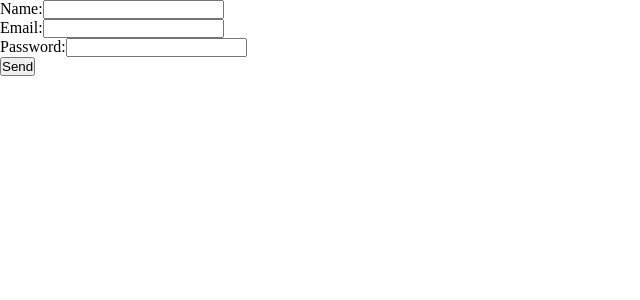
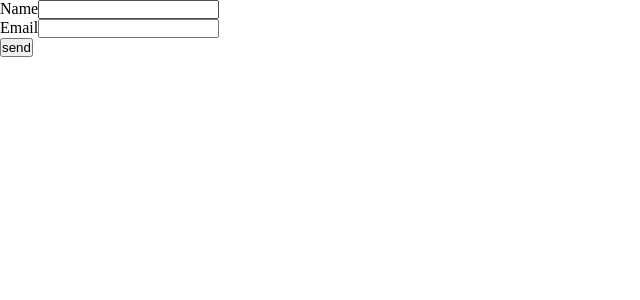
Before and after one commit to dantocome/first_react, a React (Vite) app: page / in a window 1280 px wide. Shown: the top 300 px of the page, without its empty margins (0-640 px from the left). Built offline with nearby package versions, Linux system fonts and the light colour scheme.

Commit message:
all added files

```diff
--- a/package.json
+++ b/package.json
@@ -11,7 +11,8 @@
   },
   "dependencies": {
     "react": "^18.2.0",
-    "react-dom": "^18.2.0"
+    "react-dom": "^18.2.0",
+    "react-hook-form": "^7.49.3"
   },
   "devDependencies": {
     "@types/react": "^18.2.43",
--- a/src/App.jsx
+++ b/src/App.jsx
@@ -13,12 +13,14 @@ import Counter from "./myState/Counter"
 import Lightstate from "./myState/Ison"
 import InputForm from "./myState/Input"
 import LoginRef from "./myState/LoginRef"
+import ContactHook from "./myState/ContactHook"
 
 
 function App() {
  return(
   <>
-  <LoginRef/>
+  <ContactHook/>
+  {/* <LoginRef/> */}
   {/* <Lightstate/>  */}
   {/* <InputForm/> */}
   {/* <Counter/>
--- /dev/null
+++ b/src/myState/ContactHook.css
@@ -0,0 +1,3 @@
+.errors{
+    color: red;
+}
--- /dev/null
+++ b/src/myState/ContactHook.tsx
@@ -0,0 +1,75 @@
+import React from 'react'
+import { useForm } from 'react-hook-form'
+import "./ContactHook.css"
+
+const ContactHook = () => {
+    // const myForm = useForm();
+    // console.log(myForm);
+    const{register, handleSubmit, formState:{errors}} = useForm();
+
+    const onSubmit = (data)=>{
+   console.log(data);
+
+    }
+
+    return(
+      <form onSubmit={handleSubmit(onSubmit)}>
+        <div className="form">
+          <label htmlFor="name">Name</label>
+          <input type="text" id="name"  {...register("name",{required:true, minLength:3})}/>
+          {errors.name?.type==='required' && <p>Name field cannot be empty</p>}
+          {errors.name?.type==='minLength' && <p>Name cannot be less than 3 characters</p>}
+        </div>
+        <div className="form">
+          <label htmlFor="email">Email</label>
+          <input type="text" id="name"  {...register("email",{required:true, minLength:3})}/>
+          {errors.name?.type==='required' && <p>email field cannot be empty</p>}
+        </div>
+        <button type="submit">send</button>
+      </form>
+    )
+
+
+
+
+
+
+
+
+
+
+
+// const{register, handleSubmit, formState:{errors}} = useForm();
+
+//     const onSubmit = (data)=>{
+//       console.log(data);
+//     }
+
+
+
+
+//   return (
+//     <form  onSubmit={handleSubmit(onSubmit)}>
+//     <div className="form">
+//    <label htmlFor="name">Name:</label><br></br>
+//    <input id="name" type="text"  {...register("name", {required:true, minLength:3})} />
+//    {errors.name?.type==='required'&& <p className='errors'>Name field cannot be empty</p>}
+//    {errors.name?.type=== 'minLength' && <p className='errors'>Name cannot be less than 3 characters</p>}
+
+//    </div>
+//    <div className="form">
+//    <label htmlFor="">Email:</label><br></br>
+//    <input type="email"  />
+//    </div>
+//    <div className="form">
+//    <label htmlFor="">Password:</label><br></br>
+//    <input type="password"  />
+//    </div>
+//     <button type="submit">Send</button>
+//    </form>
+
+//   )
+  }
+
+
+export default ContactHook;
--- a/src/myState/LoginRef.tsx
+++ b/src/myState/LoginRef.tsx
@@ -9,38 +9,46 @@ const LoginRef = ()=>{
     const handleSubmit = (event)=>{
        event.preventDefault();
 
-       const nameValue = nameRef.current.value;
-       const emailValue = emailRef.current.value;
-       const passwordValue = passwordRef.current.value;
-       console.log("Name  :"+nameValue);
-       console.log("Email  :"+emailValue);
-       console.log("Password  :"+passwordValue);
+      //  const nameValue = nameRef.current.value;
+      //  const emailValue = emailRef.current.value;
+      //  const passwordValue = passwordRef.current.value;
+      //  console.log("Name  :"+nameValue);
+      //  console.log("Email  :"+emailValue);
+      //  console.log("Password  :"+passwordValue);
 
 
-    //    if(nameRef.current !==null)
-    //    users.name = nameRef.current.value;
+       if(nameRef.current !==null)
+       users.name = nameRef.current.value;
 
-    //    if(emailRef.current !==null)
-    //    users.name = emailRef.current.value;
+       if(emailRef.current !==null)
+       users.email = emailRef.current.value;
 
-    //    if(passwordRef.current !==null)
-    //    users.name = passwordRef.current.value;
-    //    console.log(users);
+       if(passwordRef.current !==null)
+       users.password = passwordRef.current.value;
+       console.log(users);
+      localStorage.setItem("inputValues", JSON.stringify(users));
+
+      const usersData = JSON.parse(localStorage.getItem("inputValues"));
+
+      console.log(usersData);
+
 
     }
+
+
     return(
        <form onSubmit={handleSubmit}>
         <div className="form">
-       <label htmlFor="">Name:</label>
-       <input type="text"  ref={nameRef}/>
+       <label htmlFor="name">Name:</label><br></br>
+       <input id="name" type="text"  ref={nameRef}/>
        </div>
        <div className="form">
-       <label htmlFor="">Email:</label>
-       <input type="text"  ref={emailRef}/>
+       <label htmlFor="">Email:</label><br></br>
+       <input type="email"  ref={emailRef}/>
        </div>
        <div className="form">
-       <label htmlFor="">Password:</label>
-       <input type="text"  ref={passwordRef}/>
+       <label htmlFor="">Password:</label><br></br>
+       <input type="password"  ref={passwordRef}/>
        </div>
         <button type="submit">Send</button>
        </form>
@@ -48,21 +56,6 @@ const LoginRef = ()=>{
     )
 }
 export default LoginRef;
-
-
-
-
-
-
-
-
-
-
-
-
-
-
-
 
 
 
```
Also changed, not shown: 1 other file (tests, documents, lock files or other folders).
